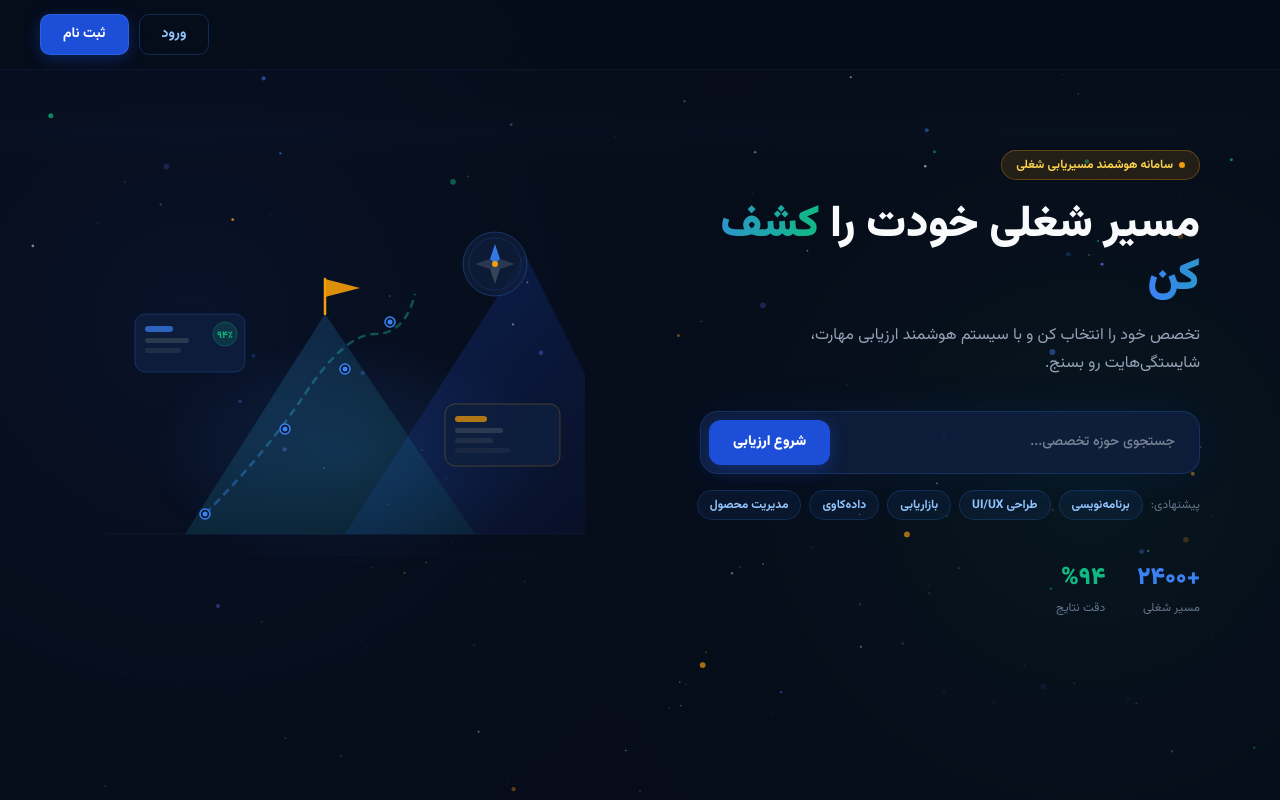
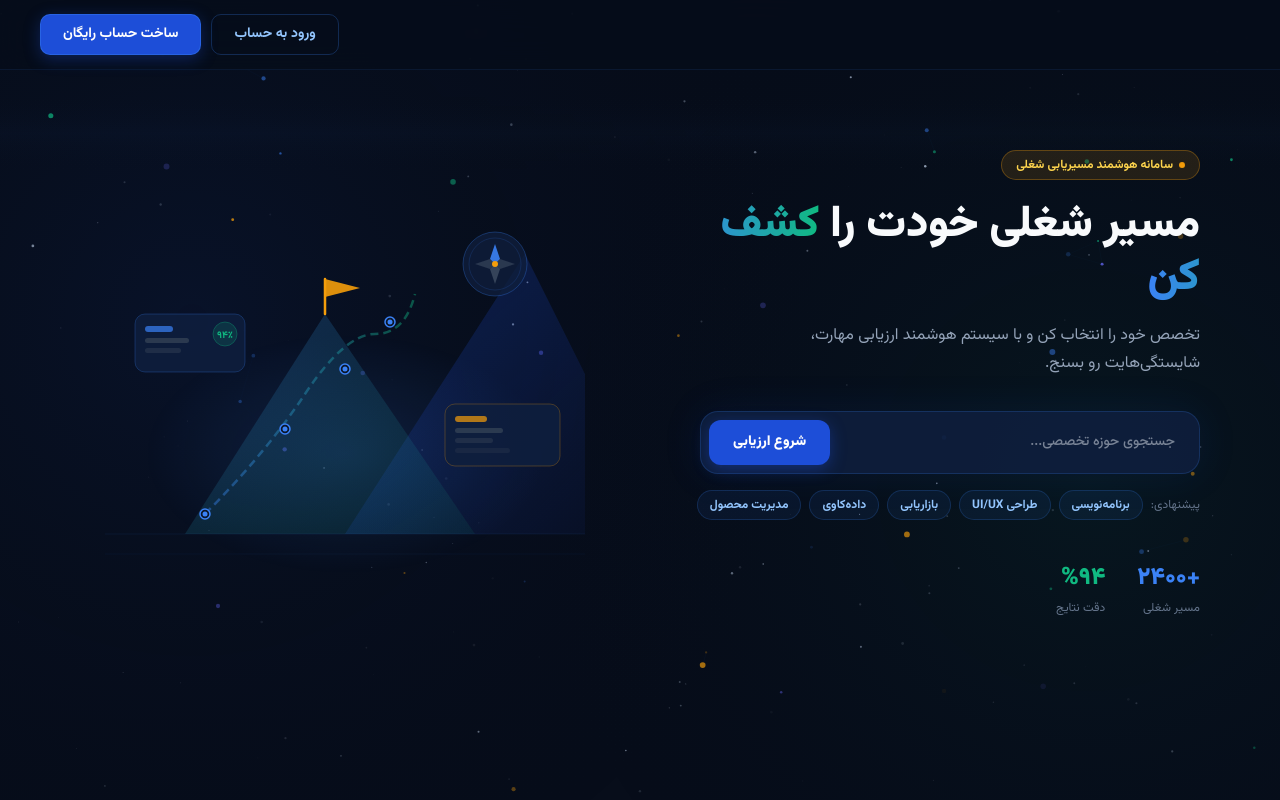
Before and after one commit to mahdysp/my-career-path, a Next.js app: page /quiz in a window 1280 px wide. Built offline with nearby package versions, Linux system fonts and the light colour scheme.

Commit message:
Update navigation and buttons functionality

```diff
--- a/app/quiz/page.tsx
+++ b/app/quiz/page.tsx
@@ -176,9 +176,6 @@ export default function CareerHub() {
           .nav-inner {
             padding: 12px 16px !important;
           }
-          .nav-btn-text { display: none; }
-          .nav-login-short::after { content: "ورود"; }
-          .nav-register-short::after { content: "ثبت‌نام"; }
         }
 
         /* گرید اصلی موبایل */
@@ -248,6 +245,7 @@ export default function CareerHub() {
           <div style={{ display: "flex", gap: 10 }}>
             <button
               className="nav-login"
+              onClick={() => router.push("/auth")}
               style={{
                 fontSize: 14, fontWeight: 700, padding: "9px 22px",
                 color: "#93c5fd", background: "transparent",
@@ -256,10 +254,11 @@ export default function CareerHub() {
                 fontFamily: "Vazirmatn, sans-serif",
               }}
             >
-              ورود
+              ورود به حساب
             </button>
             <button
               className="nav-register"
+              onClick={() => router.push("/auth")}
               style={{
                 fontSize: 14, fontWeight: 700, padding: "9px 22px",
                 color: "#fff", background: "#1d4ed8",
@@ -269,7 +268,7 @@ export default function CareerHub() {
                 fontFamily: "Vazirmatn, sans-serif",
               }}
             >
-              ثبت نام
+              ساخت حساب رایگان
             </button>
           </div>
         </nav>
```
